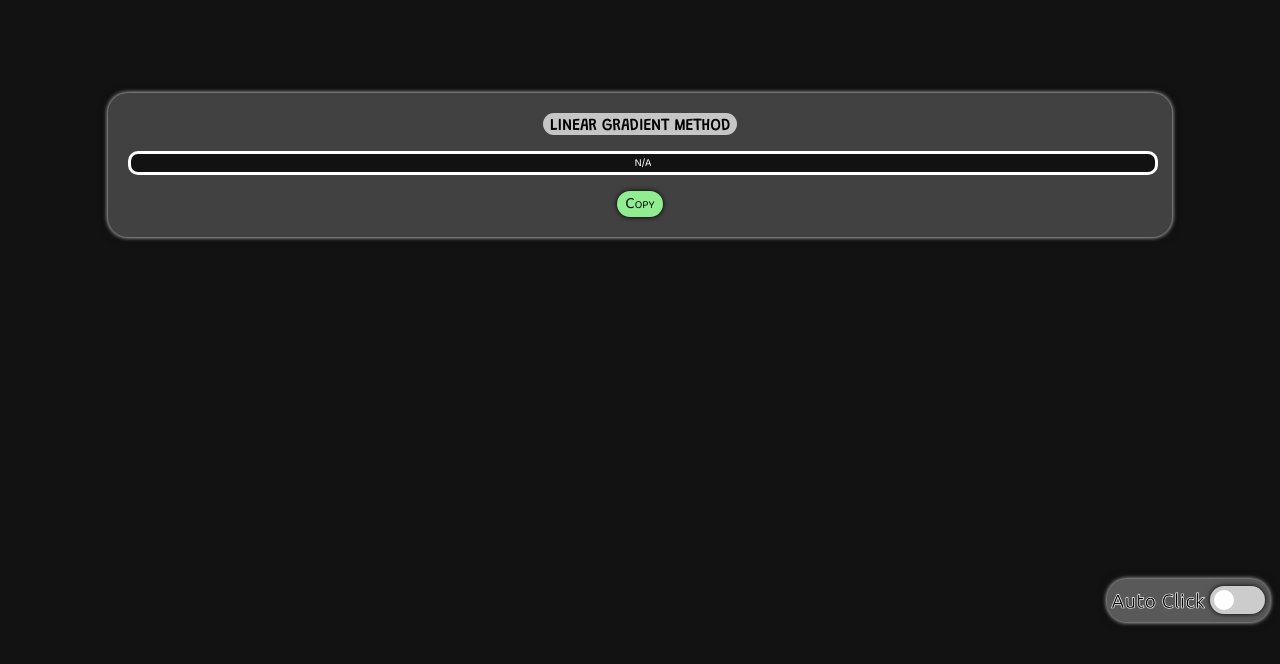
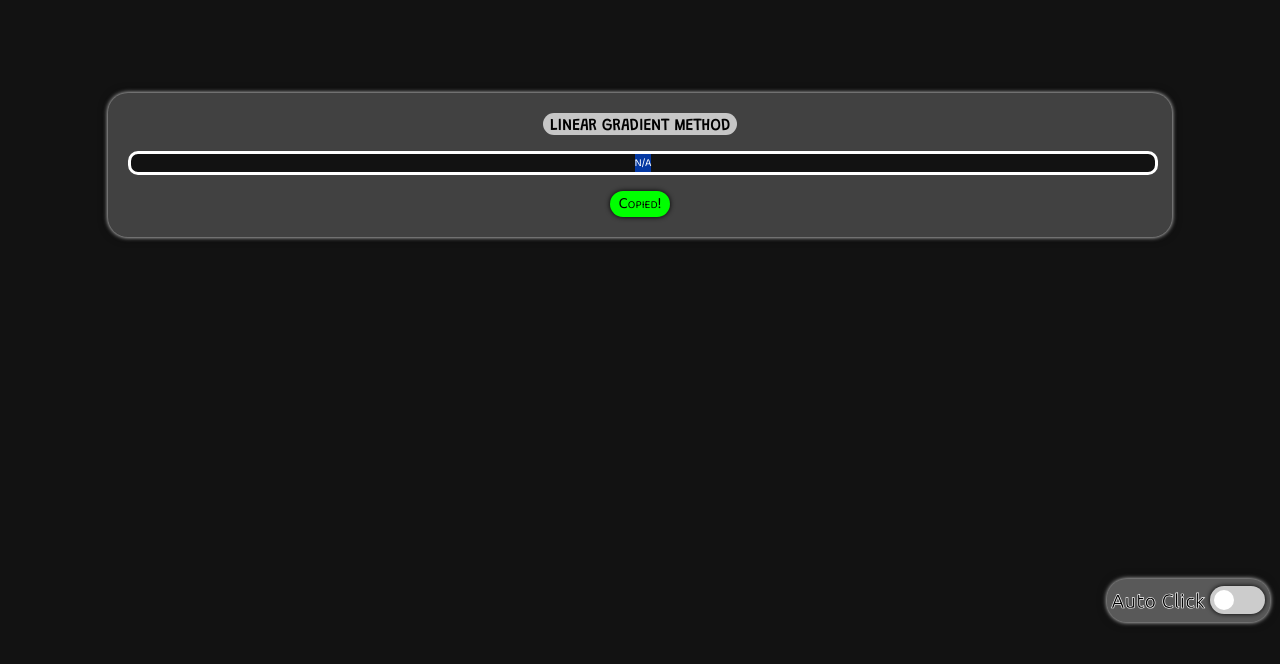
Before and after one commit to devDiv629/Color-Picker-Pro, a plain HTML site: page linear_gradient.html in a window 1280 px wide. Both pictures are taken after a click on the button "Copy". Shown: the part 118-782 px from the top of the page. Drawn offline with Linux system fonts and the light colour scheme.

Commit message:
Update linear_gradient.html

```diff
--- a/linear_gradient.html
+++ b/linear_gradient.html
@@ -334,7 +334,7 @@ function randomDegree() {
 function copyLgradient() {
   // This code will copy Linear Gradient Value to Clipboard
   let lGradientValue =               document.getElementById('lGradientText');
-  lGradienta.select();
+  lGradientValue.select();
   document.execCommand("copy");
   let selection =
  document.getSelection();
```
